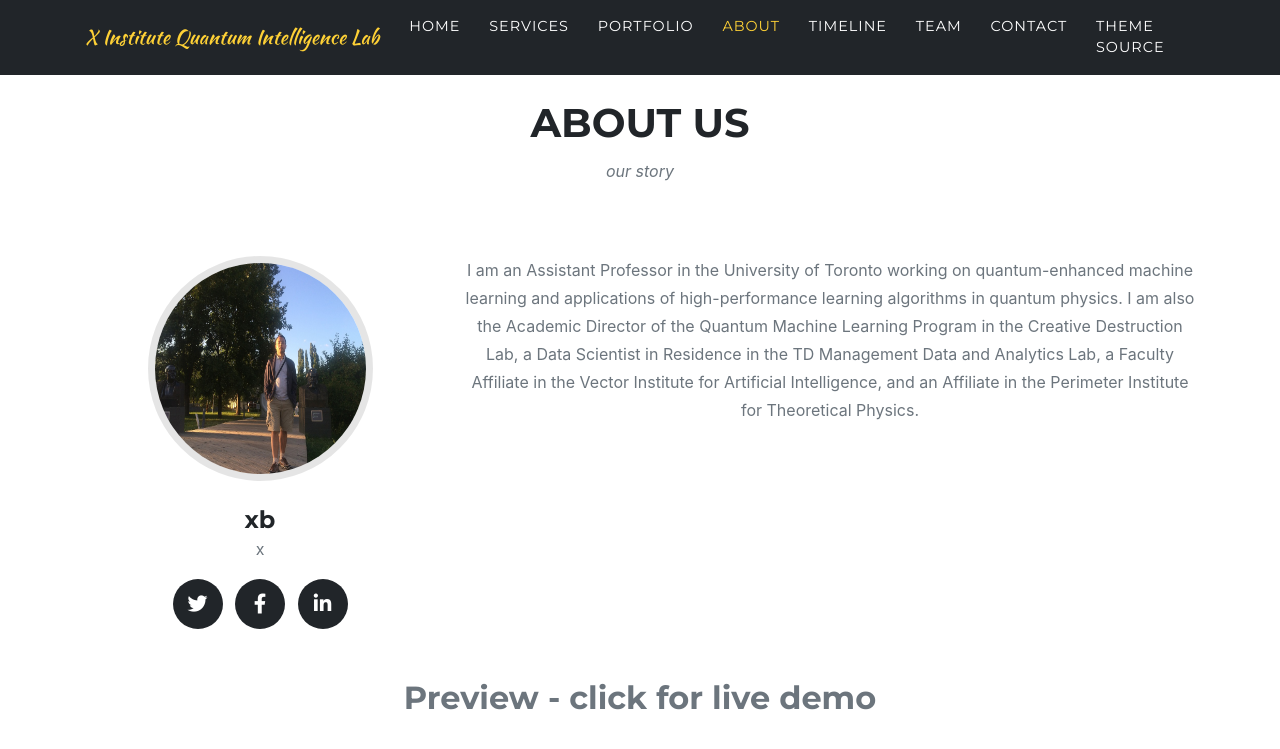
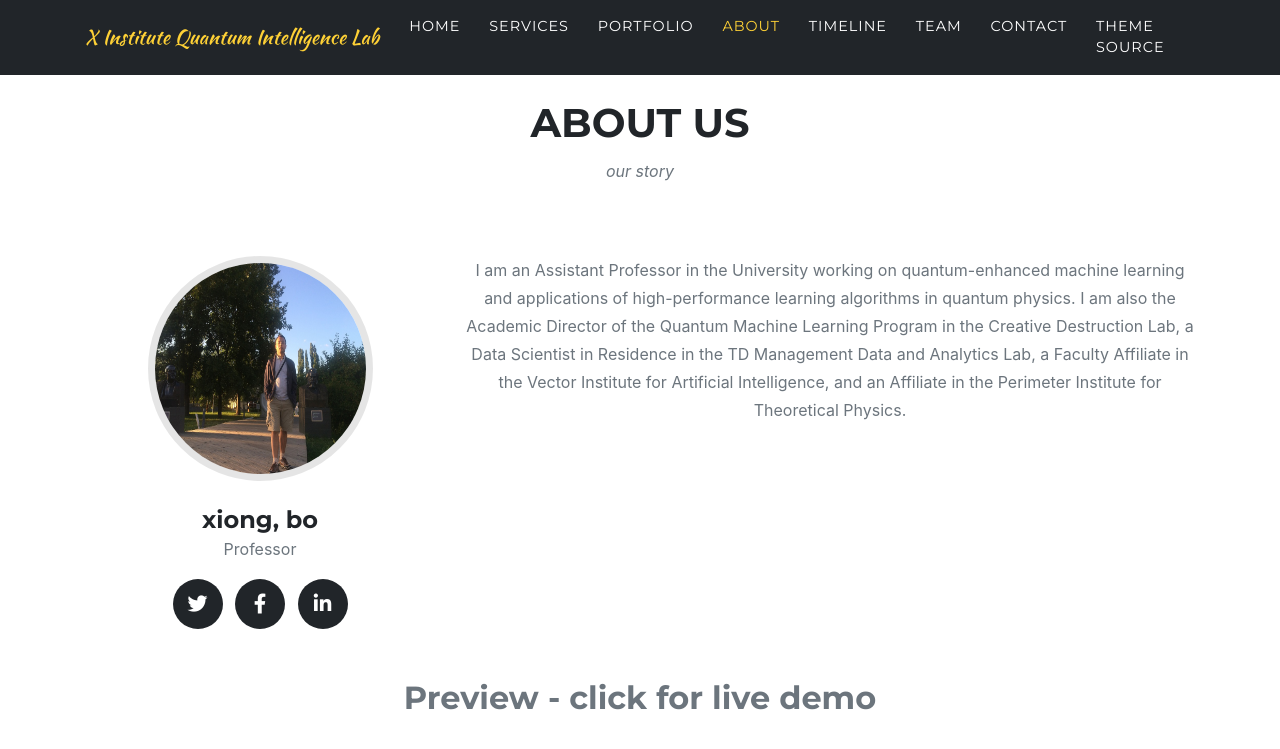
Before and after one commit to phyxiong/xiongbo1, a Jekyll site: the page built from index.md, in a window 1280 px wide and 900 px high, scrolled down 3138 px. Shown: the top 749 px of the window. Built offline with Jekyll 4.4.1, drawn with Linux system fonts in a browser that asks for light colours; some web fonts are replaced; some of the changed text lies outside the part shown.

Commit message:
Initial GitHub pages site with Jekyll

```diff
--- a/_data/sitetext.yml
+++ b/_data/sitetext.yml
@@ -11,7 +11,7 @@
 # -----------------
 en: &DEFAULT_EN
   header:
-    title: It's Nice To Meet You
+    title: Xiong, Bo
     text: Quantum Intelligence Lab XB
     button: Introduce
     buttonlink: "#home"
@@ -89,8 +89,8 @@ en: &DEFAULT_EN
     # left is the default
     #start_align: "left"
     people:
-      - name: "xb"
-        role: "x"
+      - name: "xiong, bo"
+        role: "Professor"
         image: assets/img/photo.jpg
         social:
           - url: https://twitter.com
@@ -99,7 +99,7 @@ en: &DEFAULT_EN
             icon: fab fa-facebook-f
           - url: https://linkedin.com
             icon: fab fa-linkedin-in
-    body: "I am an Assistant Professor in the University of Toronto working on quantum-enhanced machine learning and applications of high-performance learning algorithms in quantum physics. I am also the Academic Director of the Quantum Machine Learning Program in the Creative Destruction Lab, a Data Scientist in Residence in the TD Management Data and Analytics Lab, a Faculty Affiliate in the Vector Institute for Artificial Intelligence, and an Affiliate in the Perimeter Institute for Theoretical Physics."
+    body: "I am an Assistant Professor in the University working on quantum-enhanced machine learning and applications of high-performance learning algorithms in quantum physics. I am also the Academic Director of the Quantum Machine Learning Program in the Creative Destruction Lab, a Data Scientist in Residence in the TD Management Data and Analytics Lab, a Faculty Affiliate in the Vector Institute for Artificial Intelligence, and an Affiliate in the Perimeter Institute for Theoretical Physics."
     introduce: "## Preview - click for live demo"
   section: about
 
```
Also changed, not shown: 2 other files.
